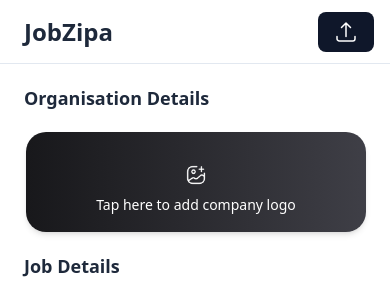
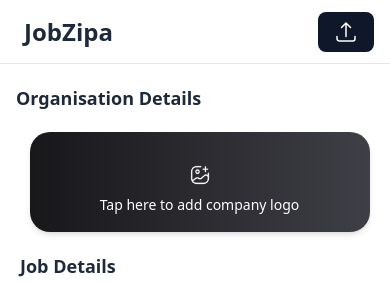
Before and after one commit to jordanyaaron/jobzipa, a Next.js app: page /post in a window 390 px wide. Shown: the top 282 px of the page. Built offline with nearby package versions, Linux system fonts and the light colour scheme.

Commit message:
Update page.tsx

```diff
--- a/app/post/page.tsx
+++ b/app/post/page.tsx
@@ -81,7 +81,7 @@
               <div
                 className="
                   w-full lg:w-[720px]
-                  px-2 lg:px-5 min-h-auto bg-[var(--background)]
+                  px-1 lg:px-2 min-h-auto bg-[var(--background)]
                 "
               >
 
@@ -89,7 +89,7 @@
                   className="w-full mx-2 mb-2 pt-5"
                 >
                   <h1 className="
-                    text-lg lg:text-2xl  font-bold text-main ml-2
+                    text-lg lg:text-2xl  font-bold text-main ml-1
                   ">
                     Organisation Details
                   </h1>
@@ -102,7 +102,7 @@
                               className="
                                   h-[100px]  lg:h-[150px]
                                   w-[calc(100vw-50px)] lg:w-[590px]
-                                 mx-[10px] lg:m-[20px]
+                                 mx-[17.5px] lg:m-[20px]
                                   my-5
                                   lg:ml-[37px]
                                   flex
```
